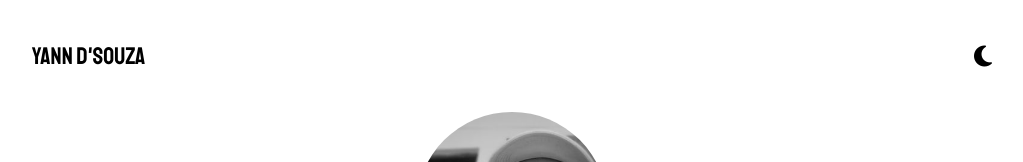
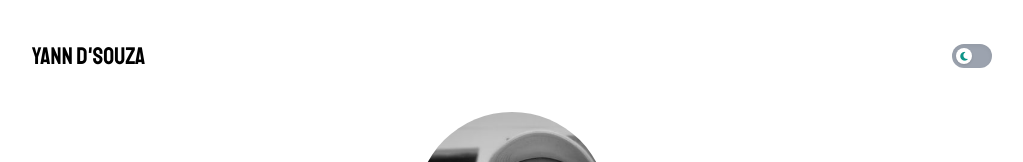
Before and after one commit to Yannssouza/Personal-Portfolio-Website-v2, a React (Vite) app: page / in a window 1280 px wide. Shown: the top 162 px of the page, without its empty margins (128-1151 px from the left). Built offline with nearby package versions, Linux system fonts and the light colour scheme.

Commit message:
mode button

```diff
--- a/src/App.tsx
+++ b/src/App.tsx
@@ -13,7 +13,7 @@
   return (
     <div className={darkMode ? "dark" : ""}>
       <main className="bg-white px-10 md:px-20 lg:px-40 dark:bg-neutral-900 min-h-screen">
-        <Nav changeMode={changeMode} />
+        <Nav darkMode={darkMode} changeMode={changeMode} />
         <Hero />
         <Skills3 />
         <Projects />
--- a/src/Nav.tsx
+++ b/src/Nav.tsx
@@ -1,14 +1,25 @@
 import React from "react";
 
-function Nav(props: { changeMode: any; }) {
+function Nav(props: {
+  darkMode: any; changeMode: any;
+}) {
   return (
-    <nav className="py-10 flex justify-between">
+    <nav className="py-10 flex items-center justify-between">
       <h1 className="text-2xl font-custom dark:text-neutral-50">Yann D'Souza</h1>
-      <ul className="flex items-center">
-        <li onClick={props.changeMode}><i className="fa-solid fa-moon fa-xl cursor-pointer dark:text-neutral-50"></i></li>
+      <ul className="flex">
+        {/*<li onClick={props.changeMode}>
+        </li>*/}
         {/*<li
           className="bg-gradient-to-r from-cyan-500 to-teal-500 bg-cyan-500 text-white px-4 py-2 rounded-md ml-8 dark:from-orange-500 dark:to-amber-500">
           <a href="#">Resume</a></li>*/}
+          <li>
+              <span className="relative cursor-pointer" onClick={props.changeMode}>
+                <span className="block w-10 h-6 bg-gray-400 rounded-full shadow-inner"></span>
+                <span className="flex justify-center items-center absolute block w-4 h-4 mt-1 ml-1 bg-white rounded-full shadow inset-y-0 left-0 focus-within:shadow-outline transition-transform duration-300 ease-in-out dark:transition-transform dark:duration-300 dark:ease-in-out dark:bg-white dark:transform dark:translate-x-full">
+                  {props.darkMode ? <i className="fa-solid fa-sun fa-2xs text-teal-600 dark:text-amber-400"></i> : <i className="fa-solid fa-moon fa-2xs text-teal-600 dark:text-amber-400"></i>}
+                </span>
+              </span>
+          </li>
       </ul>
     </nav>
   );
```
